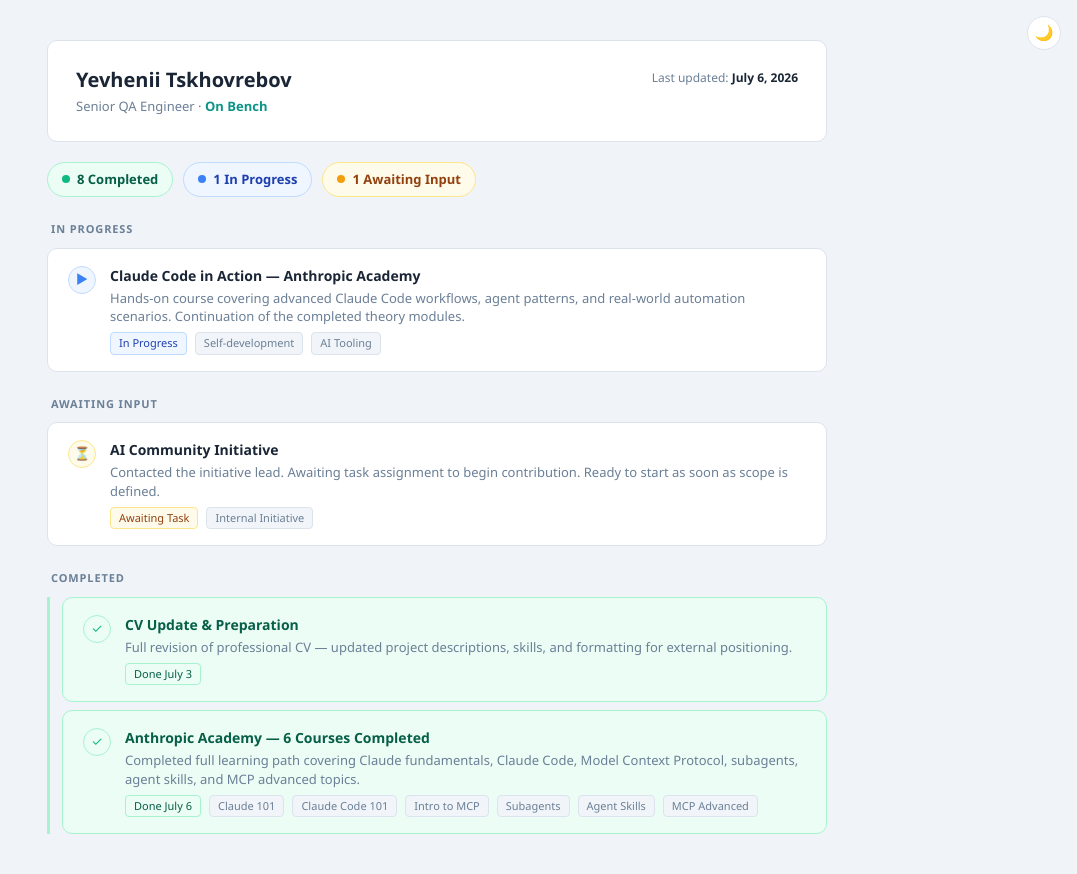
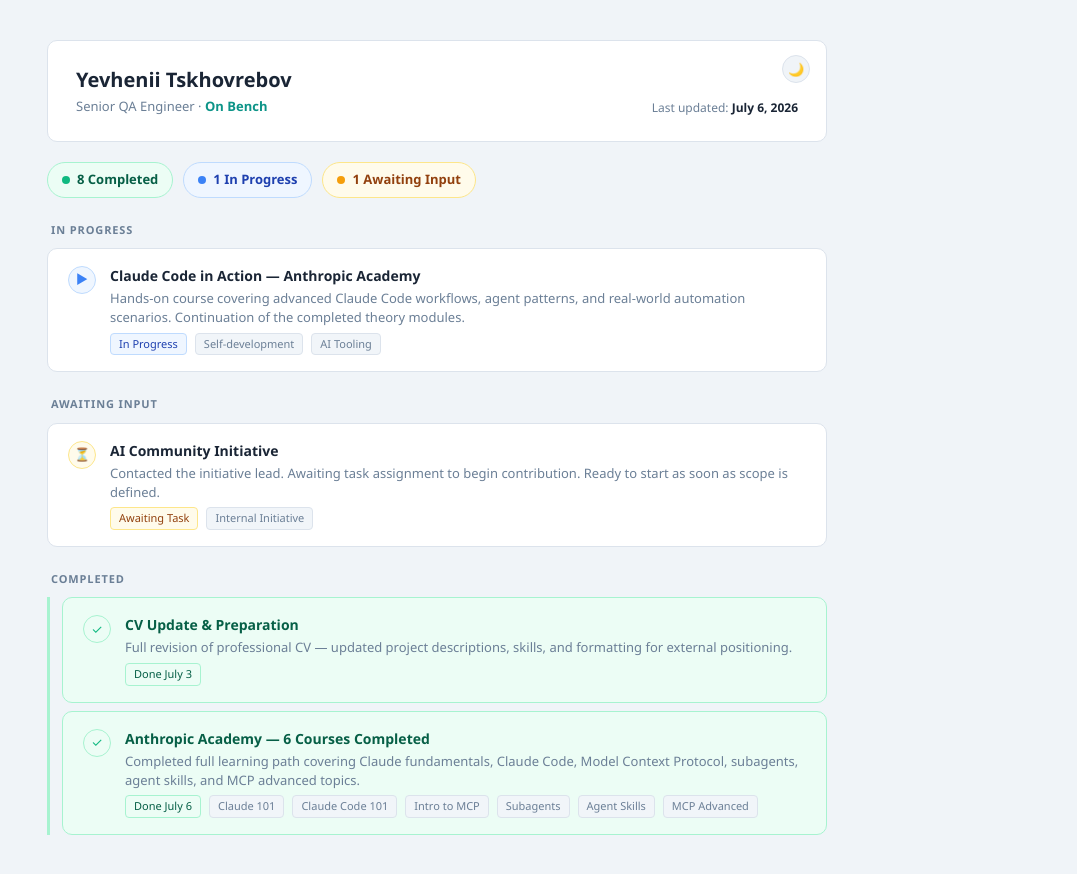
Before and after one commit to YevTsk/bench-status, a plain HTML site: page index.html in a window 1280 px wide. Shown: the whole page, without its empty margins (203-1280 px from the left). Drawn offline with Linux system fonts and the light colour scheme.

Commit message:
fix button

```diff
--- a/index.html
+++ b/index.html
@@ -106,25 +106,27 @@
   .page { max-width: 780px; margin: 0 auto; }
 
   .theme-toggle {
-    position: fixed;
-    top: 16px;
+    position: absolute;
+    top: 14px;
     right: 16px;
-    width: 34px;
-    height: 34px;
+    width: 28px;
+    height: 28px;
     border-radius: 50%;
-    background: var(--surface);
+    background: var(--bg);
     border: 1px solid var(--border);
     color: var(--text);
-    font-size: 15px;
+    font-size: 13px;
     display: flex;
     align-items: center;
     justify-content: center;
     cursor: pointer;
+    flex-shrink: 0;
   }
   .theme-toggle:hover { border-color: var(--accent); }
 
   /* HEADER */
   .page-header {
+    position: relative;
     background: var(--surface);
     border: 1px solid var(--border);
     border-radius: var(--radius);
@@ -155,6 +157,7 @@
     color: var(--muted);
     white-space: nowrap;
     padding-top: 4px;
+    margin-top: 30px;
   }
   .updated b { color: var(--text); }
 
@@ -269,7 +272,7 @@
       padding: 18px 18px;
     }
     .page-header-left h1 { font-size: 18px; }
-    .updated { padding-top: 0; }
+    .updated { padding-top: 0; margin-top: 0; }
 
     .summary-row { gap: 8px; margin-bottom: 20px; }
     .chip { font-size: 12px; padding: 6px 11px; }
@@ -296,10 +299,10 @@
 </style>
 </head>
 <body>
-<button class="theme-toggle" id="theme-toggle" aria-label="Toggle dark mode" title="Toggle dark mode">🌙</button>
 <div class="page">
 
   <div class="page-header">
+    <button class="theme-toggle" id="theme-toggle" aria-label="Toggle dark mode" title="Toggle dark mode">🌙</button>
     <div class="page-header-left">
       <h1>Yevhenii Tskhovrebov</h1>
       <div class="subtitle">Senior QA Engineer · <span>On Bench</span></div>
```
